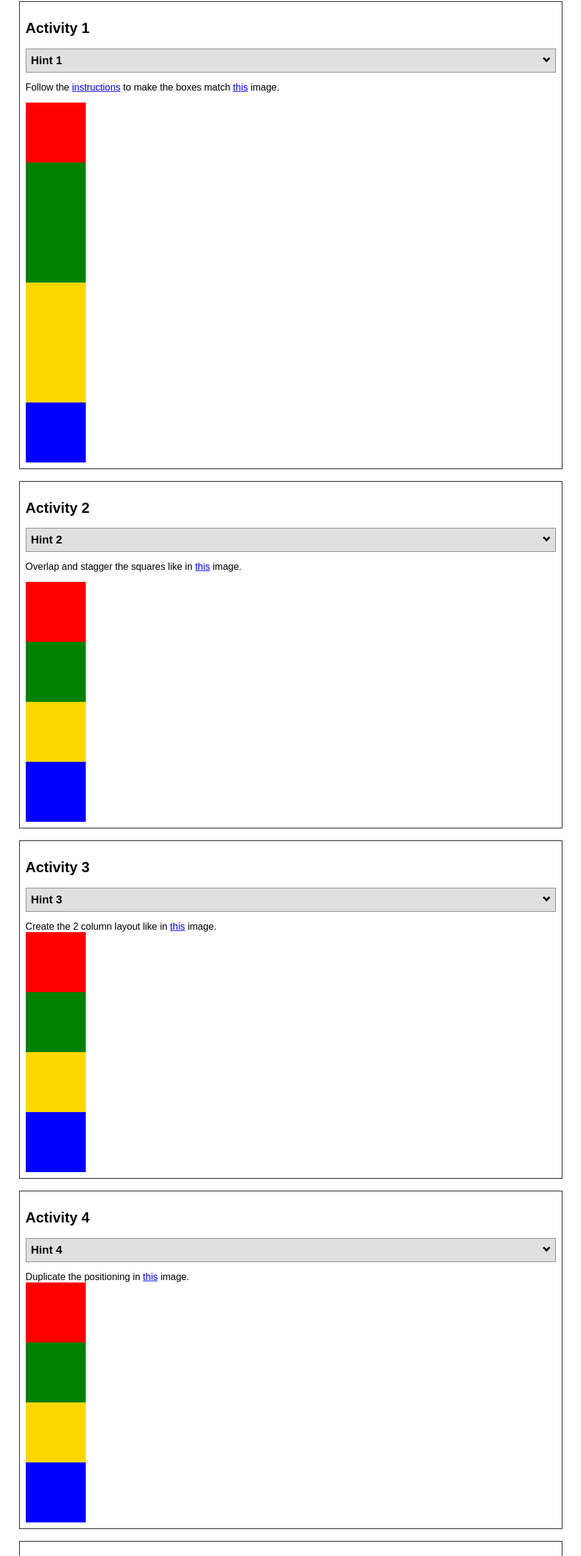
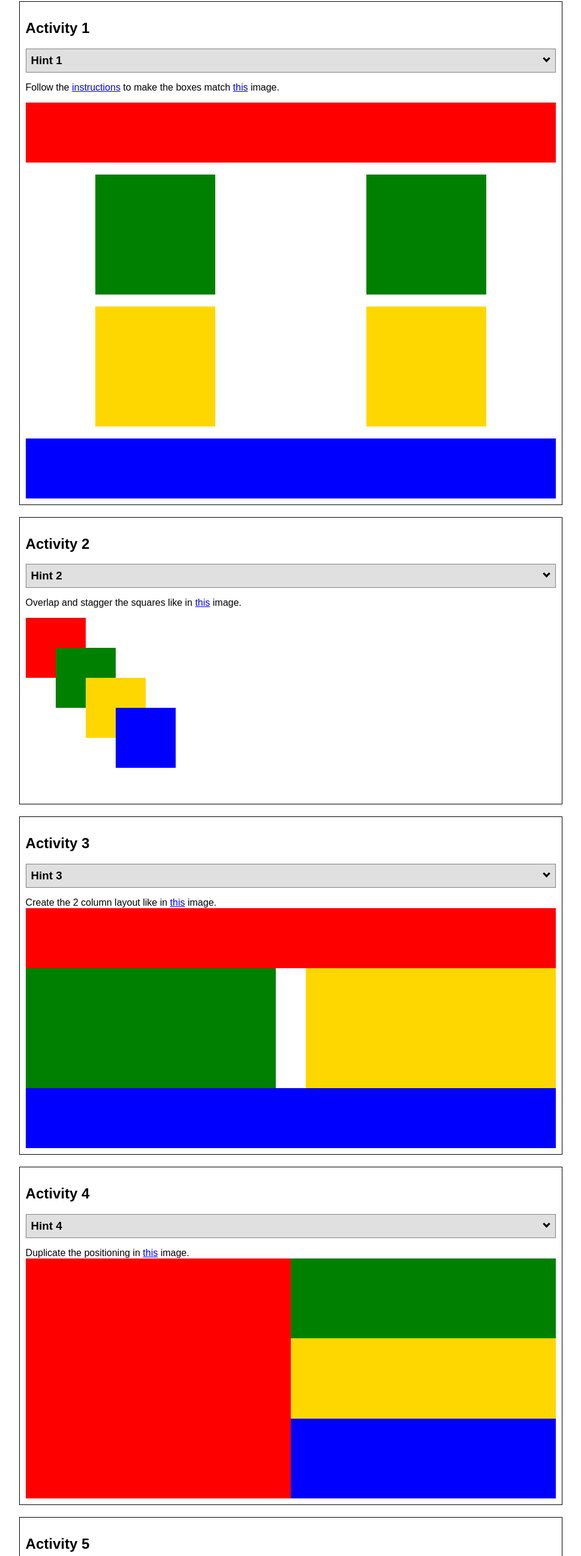
Before and after one commit to ub808/WDD130, a plain HTML site: page positioning.html in a window 1280 px wide. Shown: the part 146-2740 px from the top of the page at 60% size, without its empty margins (155-1124 px from the left). Drawn offline with Linux system fonts and the light colour scheme.

Commit message:
week6 assignment completion

```diff
--- a/positionstyles.css
+++ b/positionstyles.css
@@ -2,102 +2,134 @@
 /* Activity 1 styles */
 .content1 {
   /* This is the parent of the activity 1 boxes. */
-
+  display: grid;
+  grid-template-columns: 1fr 1fr;
+  justify-items: center;
+  gap: 20px;
 }
 .red1 {
-  width: 100px;
+  width: 100%;
   height: 100px;
   background-color: red;
+  grid-column: 1/3;
 
 }
 .green1 {
-  width: 100px;
-  height: 100px;
+  width: 200px;
+  height: 200px;
   background-color: green;
 
 }
 .yellow1 {
-  width: 100px;
-  height: 100px;
+  width: 200px;
+  height: 200px;
   background-color: gold;
 }
 .blue1 {
-  width: 100px;
+  width: 100%;
   height: 100px;
   background-color: blue;
+  grid-column: 1/3;
 }
 /* Activity 2 styles */
 .content2 {
   /* This is the parent of the activity 2 boxes. */
+  display: grid;
+  grid-template-columns: repeat(6, 50px);
+  grid-template-rows: repeat(6,50px);
 }
 .red2 {
   width: 100px;
   height: 100px;
   background-color: red;
+  grid-column: 1/3;
+  grid-row: 1/3;
 }
 .green2 {
   width: 100px;
   height: 100px;
   background-color: green;
+  grid-column: 2/4;
+  grid-row: 2/4;
 }
 .yellow2 {
   width: 100px;
   height: 100px;
   background-color: gold;
+  grid-column: 3/5;
+  grid-row: 3/5;
 }
 .blue2 {
   width: 100px;
   height: 100px;
   background-color: blue;
+  grid-column: 4/6;
+  grid-row: 4/6;
 }
 /* Activity 3 styles */
 .content3 {
   /* This is the parent of the activity 3 boxes. */
+  display: grid;
+  grid-template-columns: repeat(2, 1fr);
+  column-gap: 50px;
 }
 .red3 {
-  width: 100px;
+  width: 100%;
   height: 100px;
   background-color: red;
+  grid-column: 1/3;
 }
 .green3 {
-  width: 100px;
-  height: 100px;
+  width: 100%;
+  height: 200px;
   background-color: green;
 }
 .yellow3 {
-  width: 100px;
-  height: 100px;
+  width: 100%;
+  height: 200px;
   background-color: gold;
 }
 .blue3 {
-  width: 100px;
+  width: 100%;
   height: 100px;
   background-color: blue;
+  grid-column: 1/3;
 }
 /* Activity 4 styles */
 .content4 {
   /* This is the parent of the activity 4 boxes. */
   height: 400px;
+  display: grid;
+  grid-template-columns: 1fr 1fr;
+  grid-template-rows: 1fr 1fr 1fr;
 }
 .red4 {
-  width: 100px;
-  height: 100px;
+  width: 100%;
+  height: 100%;
   background-color: red;
+  grid-column: 1/2;
+  grid-row: 1/4;
 }
 .green4 {
-  width: 100px;
-  height: 100px;
+  width: 100%;
+  height: 100%;
   background-color: green;
+  grid-column: 2/3;
+  grid-row: 1/2;
 }
 .yellow4 {
-  width: 100px;
-  height: 100px;
+  width: 100%;
+  height: 100%;
   background-color: gold;
+  grid-column: 2/3;
+  grid-row: 2/3;
 }
 .blue4 {
-  width: 100px;
-  height: 100px;
+  width: 100%;
+  height: 100%;
   background-color: blue;
+  grid-column: 2/3;
+  grid-row: 3/4;
 }
 /* Activity 5 styles */
 .content5 {
@@ -105,50 +137,64 @@
   height: 400px;
 }
 .red5 {
-  width: 100px;
+  width: 100%;
   height: 100px;
   background-color: red;
 }
 .green5 {
-  width: 100px;
-  height: 100px;
+  width: 200px;
+  height: 200px;
   background-color: green;
-
+  float: left;
 }
 .yellow5 {
-  width: 100px;
-  height: 100px;
+  width: 100%;
+  height: 300px;
   background-color: gold;
-
 }
 .blue5 {
-  width: 100px;
+  width: 100%;
   height: 100px;
   background-color: blue;
 }
 /* Activity 6 styles */
 .content6 {
   /* This is the parent of the activity 6 boxes. */
+  display: grid;
+  grid-template-columns: repeat(6, 100px);
+  grid-template-rows: repeat(6, 100px);
 }
 .red6 {
-  width: 100px;
-  height: 100px;
+  width: 100%;
+  height: 100%;
   background-color: red;
+  grid-column: 1/5;
+  grid-row: 1/3;
+  z-index: 0;
 }
 .green6 {
-  width: 100px;
-  height: 100px;
+  width: 100%;
+  height: 100%;
   background-color: green;
+  grid-column: 1/3;
+  grid-row: 5/7;
+  z-index: 2;
 }
 .yellow6 {
-  width: 100px;
-  height: 100px;
+  width: 100%;
+  height: 100%;
   background-color: gold;
+  grid-column: 5/7;
+  grid-row: 3/7;
+  z-index: 2;
 }
 .blue6 {
-  width: 100px;
-  height: 100px;
+  width: 100%;
+  height: 100%;
   background-color: blue;
+  grid-column: 2/6;
+  grid-row: 2/6;
+  z-index: 1;
 }
 
 
```
